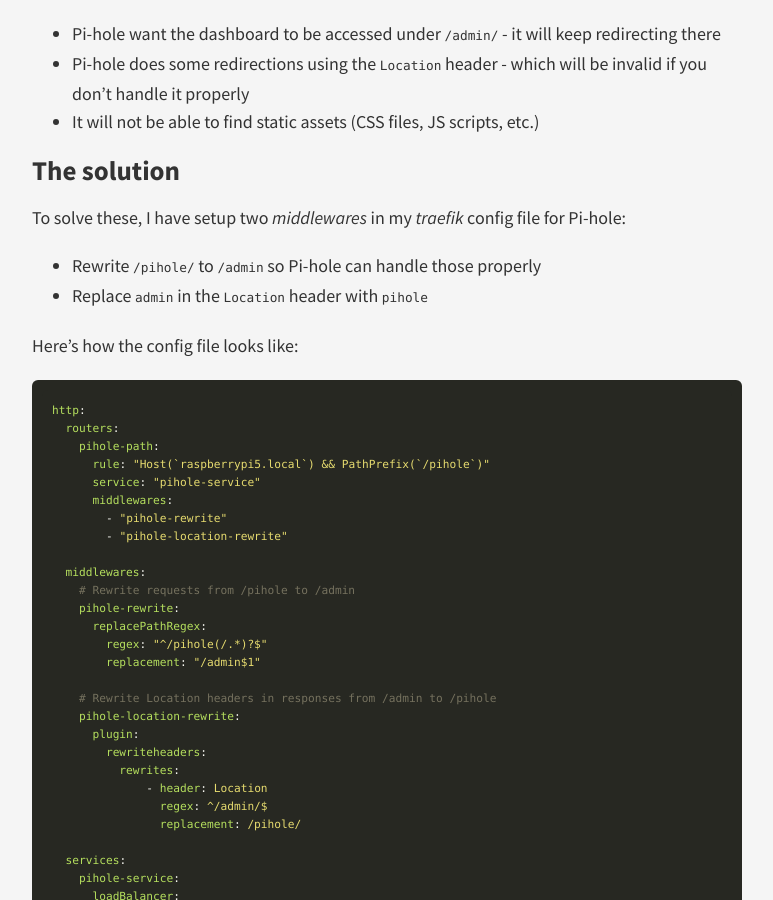
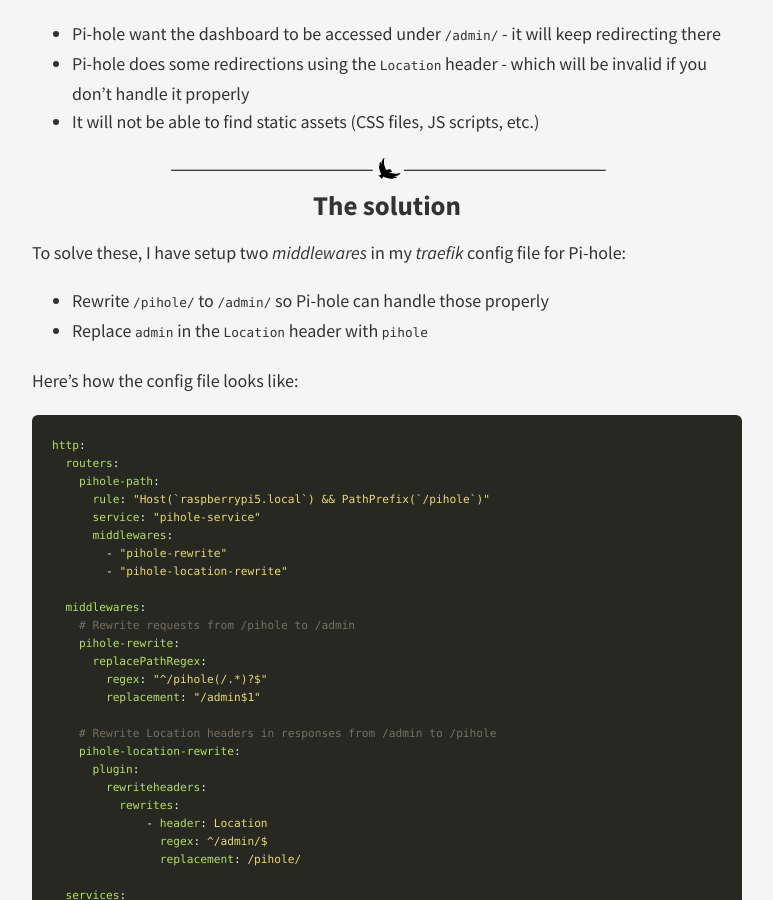
Before and after one commit to rskupnik/rskupnik.github.io, a Jekyll site: the page built from _posts/2025-02-26-selfhost-pihole-on-reverse-proxy.md, in a window 1280 px wide and 900 px high, scrolled down 571 px. Shown: the whole window, without its empty margins (253-1026 px from the left). Built offline with Jekyll 4.4.1, drawn with Linux system fonts in a browser that asks for light colours; nearby versions of some CDN libraries.

Commit message:
Some formatting

```diff
--- a/_posts/2025-02-26-selfhost-pihole-on-reverse-proxy.md
+++ b/_posts/2025-02-26-selfhost-pihole-on-reverse-proxy.md
@@ -18,10 +18,12 @@
 * Pi-hole does some redirections using the `Location` header - which will be invalid if you don't handle it properly
 * It will not be able to find static assets (CSS files, JS scripts, etc.)
 
+---
+
 ## The solution
 
 To solve these, I have setup two *middlewares* in my *traefik* config file for Pi-hole:
-* Rewrite `/pihole/` to `/admin` so Pi-hole can handle those properly
+* Rewrite `/pihole/` to `/admin/` so Pi-hole can handle those properly
 * Replace `admin` in the `Location` header with `pihole`
 
 Here's how the config file looks like:
@@ -65,8 +67,6 @@
 I installed that plugin by adding these two flags to my **traefik** setup:
 * `--experimental.plugins.rewriteheaders.modulename=github.com/virtualzone/rewriteheaders`
 * `--experimental.plugins.rewriteheaders.version=v0.2.0`
-
----
 
 With this in place, Pi-hole should work under the `/pihole` path without any issues
 
```
